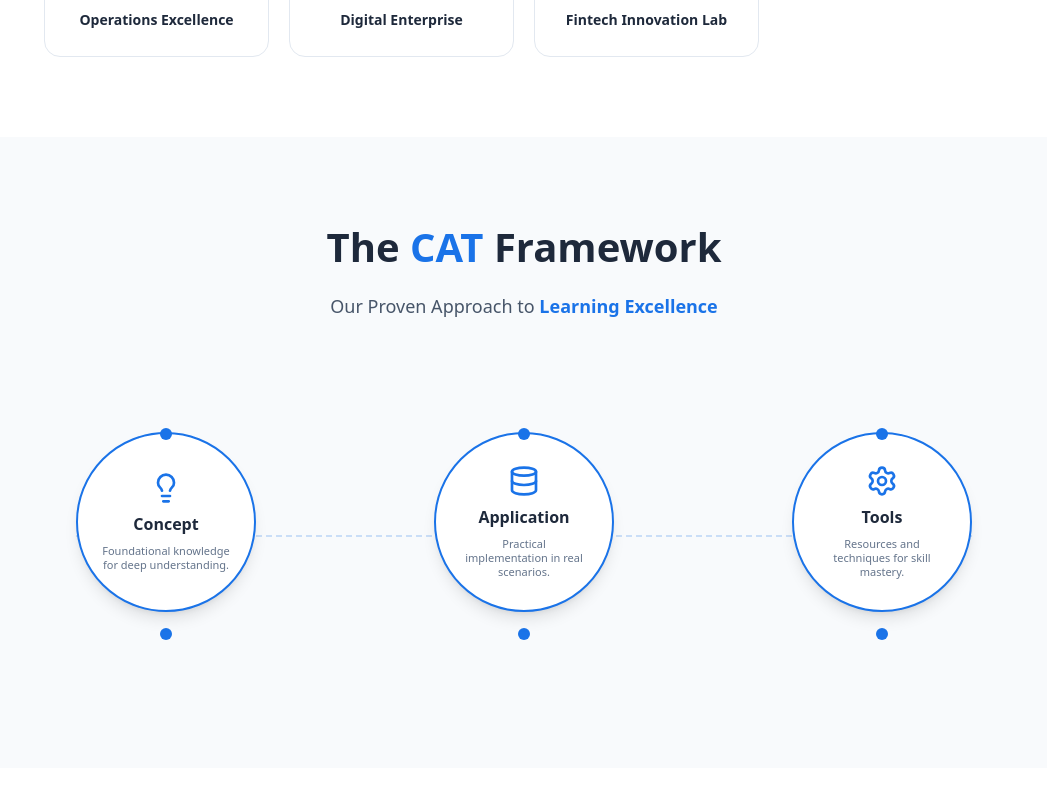
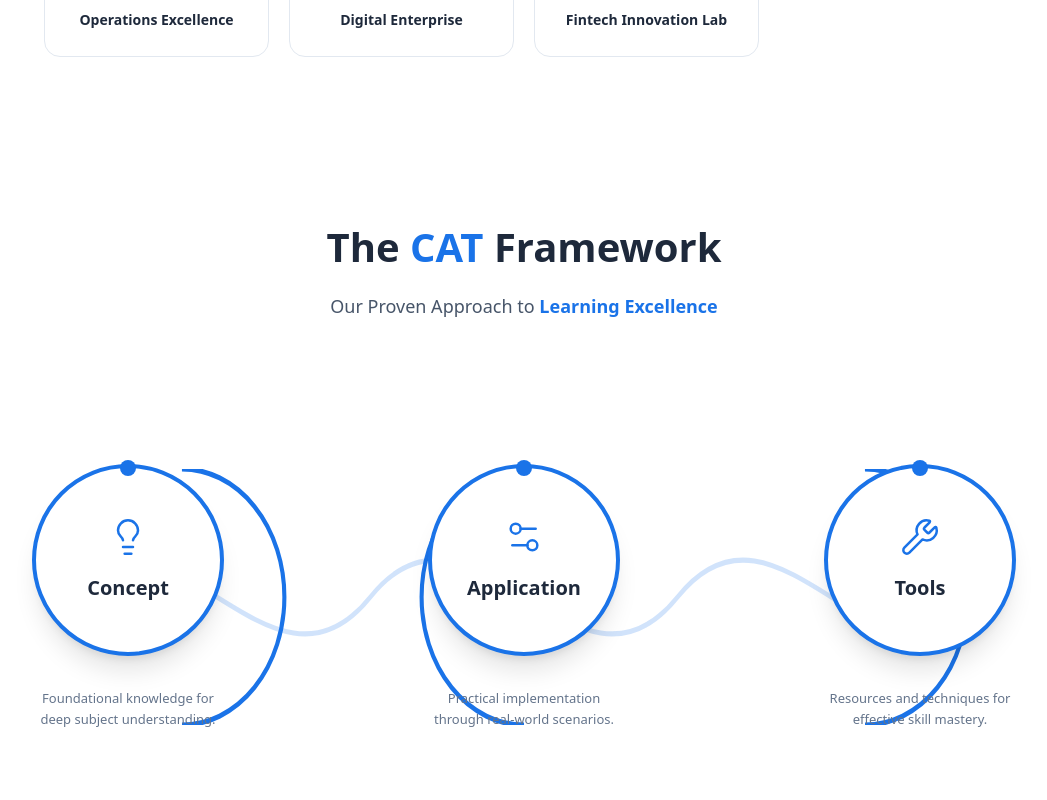
Before and after one commit to SriramGandhiS/internassesment3, a Next.js app: page / in a window 1280 px wide. Shown: the part 3960-4760 px from the top of the page, without its empty margins (116-1163 px from the left). Built offline with nearby package versions, Linux system fonts and the light colour scheme.

Commit message:
Final Style Match: Implemented S-curve wave for CAT Framework and refined HowItWorks header

```diff
--- a/src/app/components/CATFramework.jsx
+++ b/src/app/components/CATFramework.jsx
@@ -1,11 +1,11 @@
 "use client";
 
-import { Lightbulb, Database, Settings } from "lucide-react";
+import { Lightbulb, Settings2, Wrench } from "lucide-react";
 
 export default function CATFramework() {
   return (
-    <section id="cat" className="py-24 bg-[#F8FAFC]">
-      <div className="container-custom">
+    <section id="cat" className="py-24 bg-white relative overflow-hidden">
+      <div className="container-custom relative z-10">
         <div className="text-center mb-16">
           <h2 className="text-[40px] font-bold text-[#1E293B] mb-4">
             The <span className="text-[#1A73E8]">CAT</span> Framework
@@ -15,49 +15,76 @@ export default function CATFramework() {
           </p>
         </div>
 
-        <div className="relative max-w-4xl mx-auto py-12">
-          {/* Connector Line */}
-          <div className="absolute top-1/2 left-0 w-full h-[2px] border-t-2 border-dashed border-[#1A73E8] opacity-20 -translate-y-1/2 hidden md:block"></div>
+        <div className="relative max-w-5xl mx-auto py-20 px-4">
+          {/* Continuous Wave Path - SVG Background */}
+          <div className="absolute top-1/2 left-0 w-full h-64 -translate-y-1/2 pointer-events-none hidden md:block">
+            <svg width="100%" height="100%" viewBox="0 0 1000 200" fill="none" xmlns="http://www.w3.org/2000/svg" preserveAspectRatio="none">
+              <path
+                d="M50,100 C150,0 250,200 350,100 C450,0 550,200 650,100 C750,0 850,200 950,100"
+                stroke="#1A73E8"
+                strokeWidth="4"
+                strokeLinecap="round"
+                className="opacity-20"
+              />
+              {/* Actual S-curves around items */}
+              <circle cx="166" cy="100" r="100" stroke="#1A73E8" strokeWidth="4" fill="none" strokeDasharray="314 314" strokeDashoffset="157" />
+              <circle cx="500" cy="100" r="100" stroke="#1A73E8" strokeWidth="4" fill="none" strokeDasharray="314 314" strokeDashoffset="-157" />
+              <circle cx="833" cy="100" r="100" stroke="#1A73E8" strokeWidth="4" fill="none" strokeDasharray="314 314" strokeDashoffset="157" />
+            </svg>
+          </div>
 
-          <div className="flex flex-col md:flex-row justify-between items-center relative z-10 gap-12 md:gap-0">
+          {/* Simple CSS-based implementation for better cross-browser S-curve */}
+          <div className="flex flex-col md:flex-row justify-between items-center relative gap-16 md:gap-0">
+
             {/* Concept */}
-            <div className="flex flex-col items-center">
-              <div className="w-[180px] h-[180px] rounded-full border-2 border-[#1A73E8] bg-white flex flex-col items-center justify-center shadow-lg hover:shadow-xl transition-all duration-300 relative group">
-                <div className="absolute -top-1.5 left-1/2 -translate-x-1/2 w-3 h-3 rounded-full bg-[#1A73E8]"></div>
-                <div className="text-[#1A73E8] mb-2 group-hover:scale-110 transition-transform">
-                  <Lightbulb size={32} />
+            <div className="flex flex-col items-center relative group">
+              <div className="w-48 h-48 rounded-full border-4 border-[#1A73E8] flex flex-col items-center justify-center bg-white shadow-xl group-hover:scale-105 transition-all duration-300 relative">
+                {/* Connector Dot */}
+                <div className="absolute top-0 left-1/2 -translate-x-1/2 -translate-y-1/2 w-4 h-4 rounded-full bg-[#1A73E8]"></div>
+                <div className="text-[#1A73E8] mb-4">
+                  <Lightbulb size={40} strokeWidth={1.5} />
                 </div>
-                <h4 className="text-[16px] font-bold text-[#1E293B]">Concept</h4>
-                <p className="text-[11px] text-[#64748B] text-center px-6 mt-2 leading-tight">Foundational knowledge for deep understanding.</p>
+                <h4 className="text-[20px] font-bold text-[#1E293B]">Concept</h4>
               </div>
-              <div className="w-3 h-3 rounded-full bg-[#1A73E8] mt-4"></div>
+              <div className="mt-8 text-center max-w-[200px]">
+                <p className="text-[13px] text-[#64748B] leading-relaxed">
+                  Foundational knowledge for deep subject understanding.
+                </p>
+              </div>
             </div>
 
             {/* Application */}
-            <div className="flex flex-col items-center">
-              <div className="w-[180px] h-[180px] rounded-full border-2 border-[#1A73E8] bg-white flex flex-col items-center justify-center shadow-lg hover:shadow-xl transition-all duration-300 relative group">
-                <div className="absolute -top-1.5 left-1/2 -translate-x-1/2 w-3 h-3 rounded-full bg-[#1A73E8]"></div>
-                <div className="text-[#1A73E8] mb-2 group-hover:scale-110 transition-transform">
-                  <Database size={32} />
+            <div className="flex flex-col items-center relative group">
+              <div className="w-48 h-48 rounded-full border-4 border-[#1A73E8] flex flex-col items-center justify-center bg-white shadow-xl group-hover:scale-105 transition-all duration-300 relative">
+                <div className="absolute top-0 left-1/2 -translate-x-1/2 -translate-y-1/2 w-4 h-4 rounded-full bg-[#1A73E8]"></div>
+                <div className="text-[#1A73E8] mb-4">
+                  <Settings2 size={40} strokeWidth={1.5} />
                 </div>
-                <h4 className="text-[16px] font-bold text-[#1E293B]">Application</h4>
-                <p className="text-[11px] text-[#64748B] text-center px-6 mt-2 leading-tight">Practical implementation in real scenarios.</p>
+                <h4 className="text-[20px] font-bold text-[#1E293B]">Application</h4>
               </div>
-              <div className="w-3 h-3 rounded-full bg-[#1A73E8] mt-4"></div>
+              <div className="mt-8 text-center max-w-[200px]">
+                <p className="text-[13px] text-[#64748B] leading-relaxed">
+                  Practical implementation through real-world scenarios.
+                </p>
+              </div>
             </div>
 
             {/* Tools */}
-            <div className="flex flex-col items-center">
-              <div className="w-[180px] h-[180px] rounded-full border-2 border-[#1A73E8] bg-white flex flex-col items-center justify-center shadow-lg hover:shadow-xl transition-all duration-300 relative group">
-                <div className="absolute -top-1.5 left-1/2 -translate-x-1/2 w-3 h-3 rounded-full bg-[#1A73E8]"></div>
-                <div className="text-[#1A73E8] mb-2 group-hover:scale-110 transition-transform">
-                  <Settings size={32} />
+            <div className="flex flex-col items-center relative group">
+              <div className="w-48 h-48 rounded-full border-4 border-[#1A73E8] flex flex-col items-center justify-center bg-white shadow-xl group-hover:scale-105 transition-all duration-300 relative">
+                <div className="absolute top-0 left-1/2 -translate-x-1/2 -translate-y-1/2 w-4 h-4 rounded-full bg-[#1A73E8]"></div>
+                <div className="text-[#1A73E8] mb-4">
+                  <Wrench size={40} strokeWidth={1.5} />
                 </div>
-                <h4 className="text-[16px] font-bold text-[#1E293B]">Tools</h4>
-                <p className="text-[11px] text-[#64748B] text-center px-6 mt-2 leading-tight">Resources and techniques for skill mastery.</p>
+                <h4 className="text-[20px] font-bold text-[#1E293B]">Tools</h4>
               </div>
-              <div className="w-3 h-3 rounded-full bg-[#1A73E8] mt-4"></div>
+              <div className="mt-8 text-center max-w-[200px]">
+                <p className="text-[13px] text-[#64748B] leading-relaxed">
+                  Resources and techniques for effective skill mastery.
+                </p>
+              </div>
             </div>
+
           </div>
         </div>
       </div>
```
